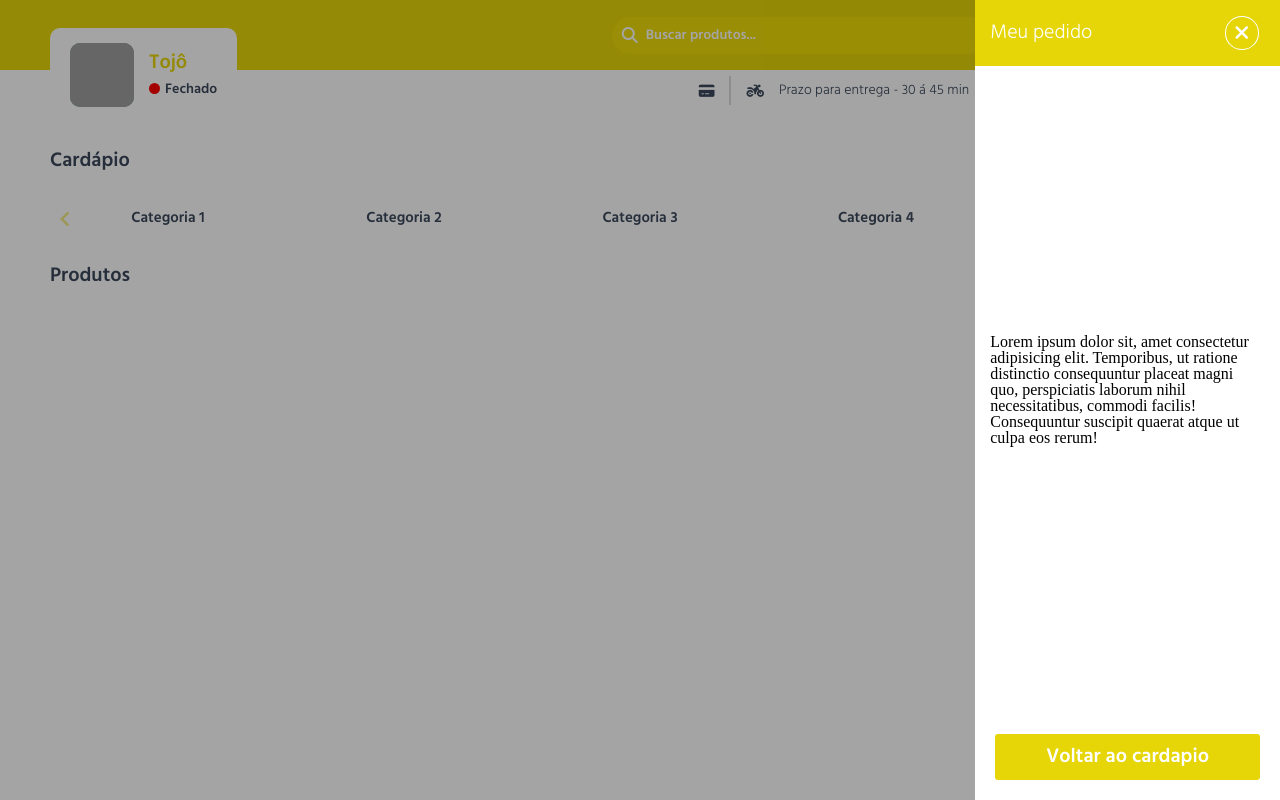
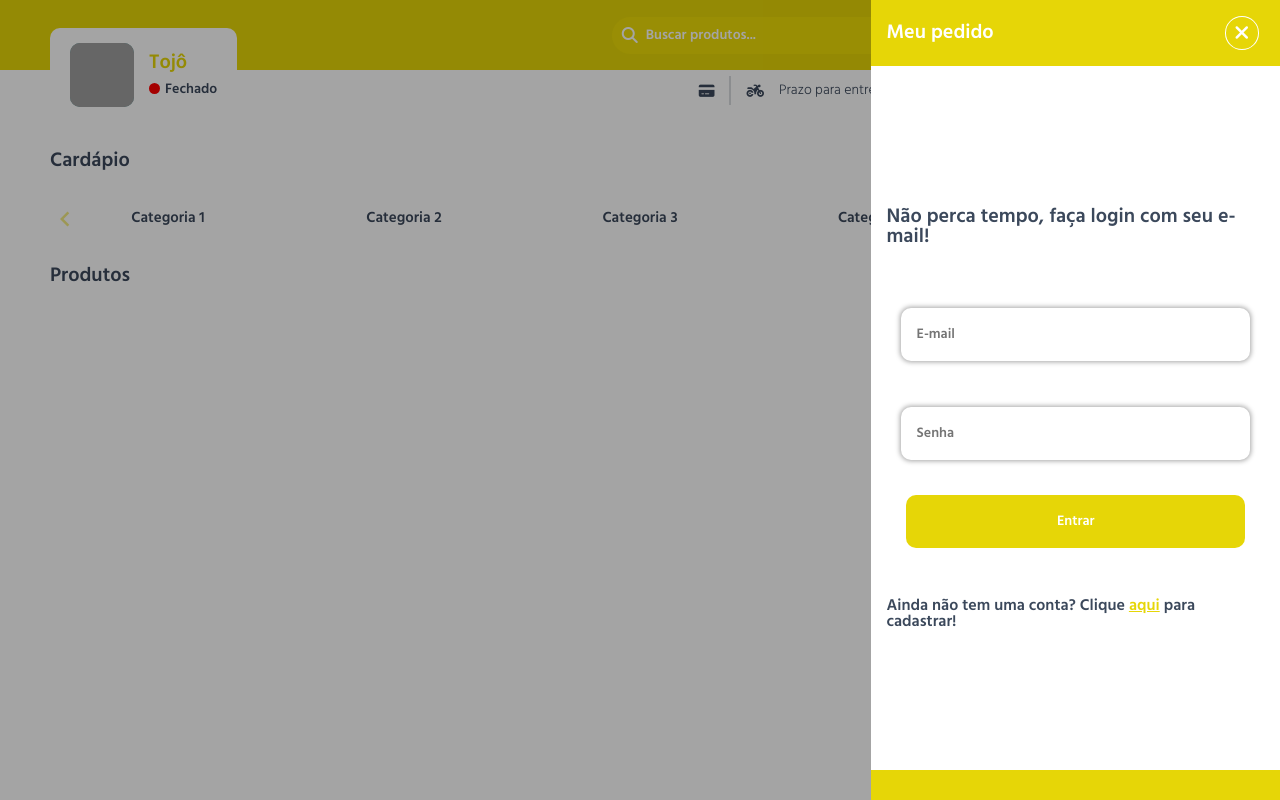
Before and after one commit to Tranivic/entregue.me-frontend, a Vue app: page /home in a window 1280 px wide. Both pictures are taken after a click on the button "Fazer login ou cadastro". Built offline with nearby package versions, Linux system fonts and the light colour scheme; grey boxes are pictures that could not be loaded.

Commit message:
feat: auth form structure created

```diff
--- /dev/null
+++ b/src/components/AuthForm/AuthForm.vue
@@ -0,0 +1,75 @@
+<template>
+<keep-alive :include="['formData']">
+    <div v-if="type === 'login'" class="login-container">
+        <h1>Não perca tempo, faça login com seu e-mail!</h1>
+        <form @submit.prevent="submitLogin">
+            <label for="email">E-mail</label>
+            <input type="email" required placeholder="E-mail" v-model="formData.userEmail" />
+            <label for="password">Senha</label>
+            <input type="password" required placeholder="Senha" v-model="formData.userPassword" />
+            <button type="submit">Entrar</button>
+        </form>
+        <h2>Ainda não tem uma conta? Clique <a >aqui</a> para cadastrar!</h2>
+    </div>
+    <div v-else class="register-container">
+        <h1>Cadastre-se e aproveite nossas ofertas!</h1>
+        <form @submit.prevent="submitSingup">
+            <label for="name">Nome</label>
+            <input name="name" type="text" required placeholder="Seu nome" v-model.trim="formData.userName" />
+            <label for="email">E-mail</label>
+            <input type="email" required placeholder="E-mail" v-model="formData.userEmail" />
+            <label for="password">Senha</label>
+            <input type="password" required placeholder="Senha" v-model="formData.userPassword" />
+            <label for="password">Confirme sua senha</label>
+            <input type="password" required placeholder="Confirme sua senha" v-model="formData.userPasswordConfirmed" />
+            <button type="submit">Cadastrar</button>
+        </form>
+        <h2>Já tem uma conta? Clique <a>aqui</a> para fazer login!</h2>
+    </div>
+</keep-alive>
+</template>
+
+<script>
+export default {
+    name: 'AuthForm',
+    props: {
+        type: {
+            type: String,
+            required: true,
+        },
+    },
+    data() {
+        return {
+            formData: {
+                userEmail: '',
+                userPassword: '',
+                userPasswordConfirmed: '',
+                userName: '',
+            },
+        };
+    },
+    methods: {
+        submitLogin() {
+            const userLoginData = {
+                email: this.formData.userEmail,
+                password: this.formData.userPassword,
+                name: this.formData.userName,
+            };
+            console.log(userLoginData);
+        },
+        submitSingup() {
+            const userSignupData = {
+                email: this.formData.userEmail,
+                password: this.formData.userPassword,
+                passwordIsConfirmed: this.formData.userPassword === this.formData.userPasswordConfirmed,
+                name: this.formData.userName,
+            };
+            console.log(userSignupData);
+        },
+    },
+};
+</script>
+
+<style lang="scss">
+@import './AuthFotm.scss';
+</style>
--- /dev/null
+++ b/src/components/AuthForm/AuthFotm.scss
@@ -0,0 +1,54 @@
+.login-container, .register-container {
+  width: 100%;
+  display: flex;
+  flex-direction: column;
+  justify-content: center;
+  color: $main-black;
+  h1 {
+    font-family: $base-font-family;
+    font-size: $title-font-size;
+    font-weight: $title-weight;
+    padding: $base-padding;
+    align-self: center;
+  }
+  h2 {
+    font-family: $base-font-family;
+    font-size: medium;
+    font-weight: $title-weight;
+    padding: $base-padding;
+    align-self: center;
+  }
+  a{
+    cursor: pointer;
+    color: $main-yellow;
+    text-decoration: underline;
+  }
+  form {
+    display: flex;
+    flex-direction: column;
+    justify-content: center;
+    padding: $base-padding;
+    label{
+      visibility: hidden;
+    }
+    input {
+      padding: $base-padding;
+      margin: $base-padding;
+      border: none;
+      border-radius: $base-radius;
+      font-family: $base-font-family;
+      font-size: $base-font-size;
+      font-weight: $title-weight;
+      background-color: $main-white;
+      box-shadow: 0 0 0.5rem 0.1rem rgba(0, 0, 0, 0.356);
+    }
+    button {
+      @include btn-default;
+      background-color: $main-yellow;
+      padding: $base-padding;
+      margin: $base-margin;
+      border-radius: $base-radius;
+      color: $main-white;
+    }
+  }
+}
--- a/src/layouts/SideMenu/SideMenu.scss
+++ b/src/layouts/SideMenu/SideMenu.scss
@@ -16,11 +16,12 @@
     display: flex;
     flex-direction: column;
     justify-content: space-between;
-    width: 40rem;
+    width: 60rem;
     height: 100vh;
     .side-menu-header {
       font-family: $base-font-family;
       font-size: $title-font-size;
+      font-weight: $title-weight;
       background-color: $main-yellow;
       color: $main-white;
       display: flex;
@@ -41,19 +42,12 @@
       }
     }
     .side-menu-content {
-      padding: $base-padding;
+      display: flex;
+      height: 100%;
     }
     .side-menu-footer {
-      display: flex;
-      justify-content: center;
-      button {
-        @include btn-default;
-        width: 100%;
-        font-size: $title-font-size;
-        background-color: $main-yellow;
-        color: $main-white;
-        margin: $base-margin;
-      }
+      background-color: $main-yellow;
+      padding: $base-padding 0;
     }
   }
 }
--- a/src/layouts/SideMenu/SideMenu.vue
+++ b/src/layouts/SideMenu/SideMenu.vue
@@ -9,25 +9,29 @@
         </button>
       </header>
       <main class="side-menu-content">
-        <p>
-          Lorem ipsum dolor sit, amet consectetur adipisicing elit. Temporibus,
-          ut ratione distinctio consequuntur placeat magni quo, perspiciatis
-          laborum nihil necessitatibus, commodi facilis! Consequuntur suscipit
-          quaerat atque ut culpa eos rerum!
-        </p>
+        <auth-form :my-event="handleMyEvent" :type="typeOfForm"></auth-form>
       </main>
-      <footer class="side-menu-footer">
-        <button @click="toggleSideMenu">Voltar ao cardapio</button>
-      </footer>
+      <footer class="side-menu-footer"></footer>
     </div>
   </section>
 </template>
 
 <script>
+import AuthForm from '@/components/AuthForm/AuthForm.vue';
 export default {
+  components: { AuthForm },
+  emits: ['my-event'],
+  data() {
+    return {
+      typeOfForm: 'login',
+    }
+  },
   methods: {
     toggleSideMenu() {
       this.$store.commit('toggleSideMenu');
+    },
+    handleMyEvent(value) {
+      this.typeOfForm = value;
     },
   },
 };
--- a/src/store/index.js
+++ b/src/store/index.js
@@ -1,9 +1,11 @@
 import { createStore } from 'vuex';
 import productsModule from './modules/products.js';
+import authModule from './modules/auth.js';
 
 const store = createStore({
   modules: {
-    prods: productsModule,
+    products: productsModule,
+    auth: authModule,
   },
   state: {
     sideMenuIsOpen: false,
--- /dev/null
+++ b/src/store/modules/auth.js
@@ -0,0 +1,16 @@
+export default {
+    namespaced: true,
+    state: {
+        isLogged: false,
+        typeOfForm: 'login',
+    },
+    getters: {
+
+    },
+    mutations: {
+
+    },
+    actions: {
+
+    }
+};
```
